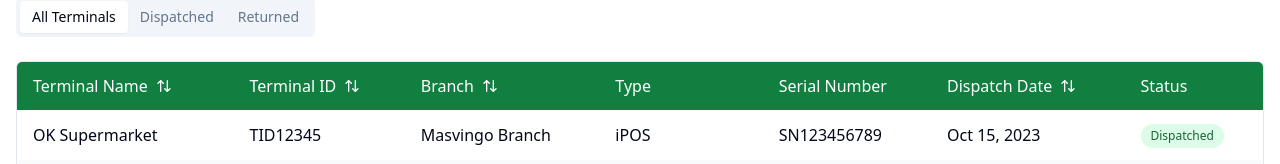
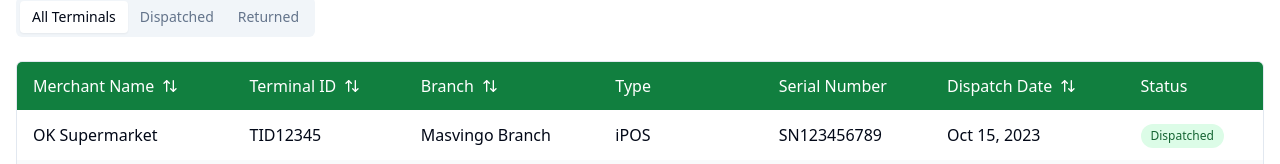
Before and after one commit to munashechidyiwa/terminal-linker, a React (Vite) app: page /dashboard in a window 1280 px wide. Shown: the part 575-739 px from the top of the page. Built offline with nearby package versions, Linux system fonts and the light colour scheme.

Commit message:
Rename "Terminal Name" to "Merchant Name"
Update the terminals table header to reflect the change.

```diff
--- a/src/pages/DashboardPage.tsx
+++ b/src/pages/DashboardPage.tsx
@@ -1,3 +1,4 @@
+
 import { useState } from 'react';
 import { Link } from 'react-router-dom';
 import {
@@ -251,7 +252,7 @@ const TerminalTable = ({ terminals }: TerminalTableProps) => {
             <tr className="bg-nbsGreen text-white">
               <th className="py-3 px-4 text-left font-medium">
                 <div className="flex items-center">
-                  Terminal Name
+                  Merchant Name
                   <ArrowUpDown className="ml-2 h-4 w-4" />
                 </div>
               </th>
```
